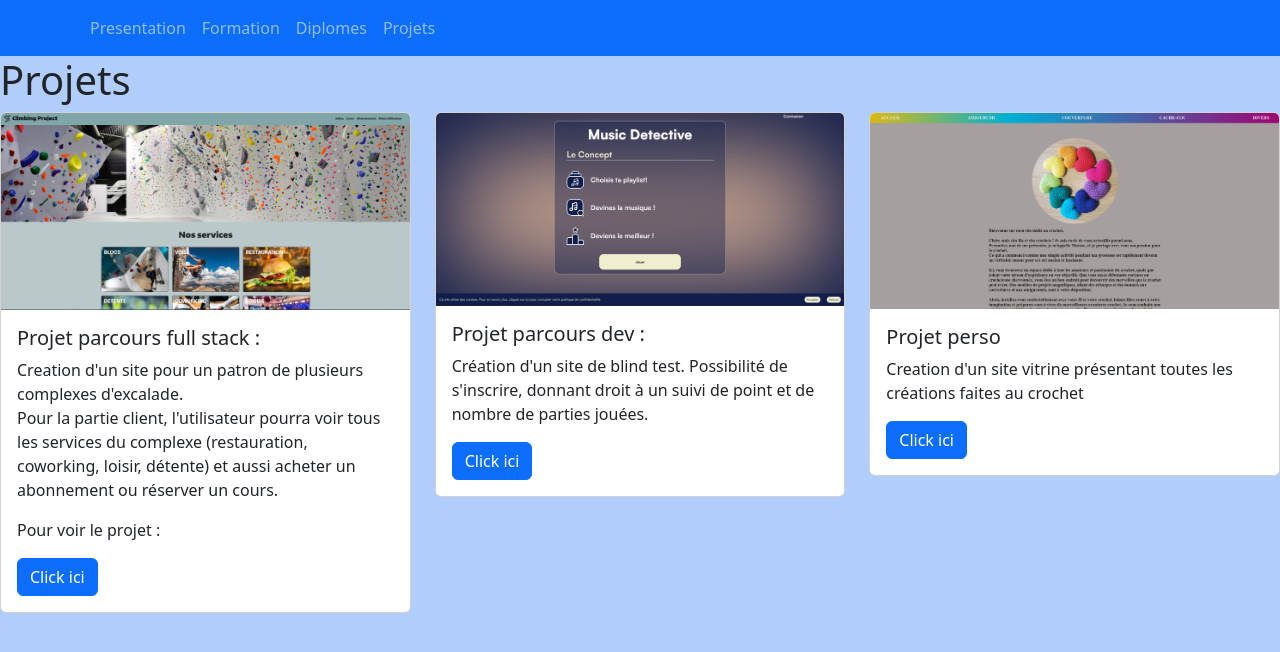
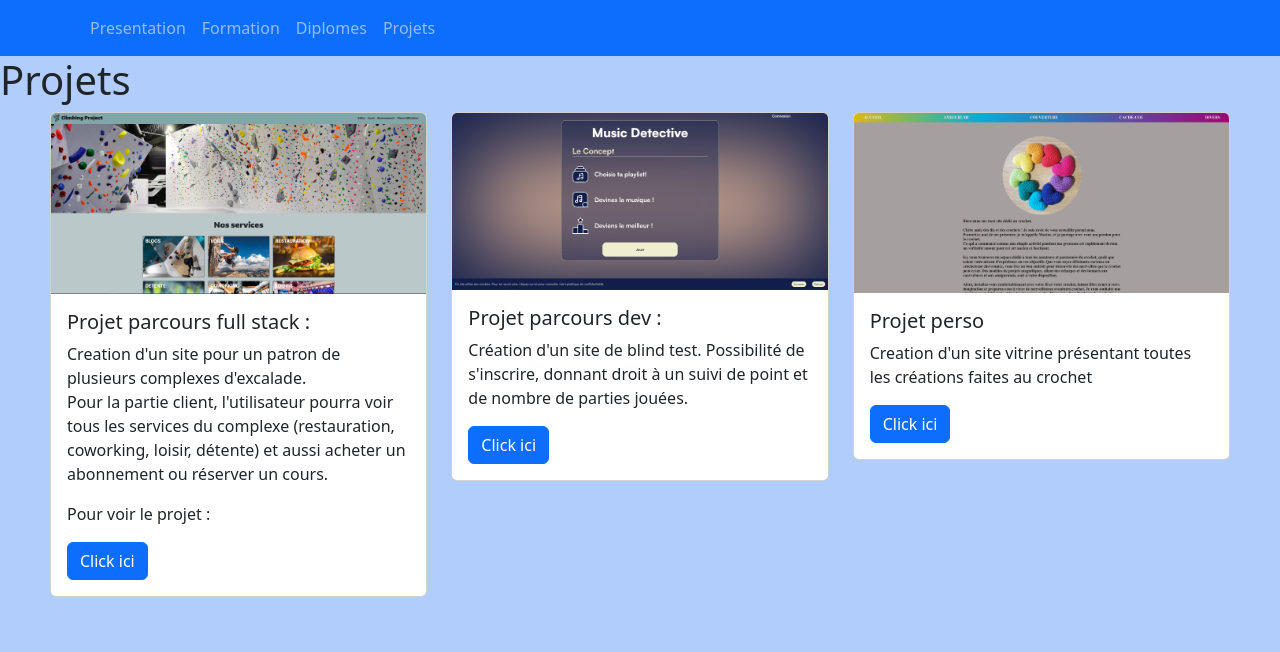
Before and after one commit to thimibka/Portfolio-mika, a React (Vite) app: page /Projets in a window 1280 px wide. Shown: the top 652 px of the page. Built offline with nearby package versions, Linux system fonts and the light colour scheme.

Commit message:
margin project

```diff
--- a/src/styles/all.css
+++ b/src/styles/all.css
@@ -10,8 +10,8 @@ body {
   justify-content: center;
 }
 .projets {
-  display: flex;
-  justify-content: center;
+ margin-left: 50px;
+ margin-right: 50px;
 }
 .card {
   margin-bottom: 50px;
```
